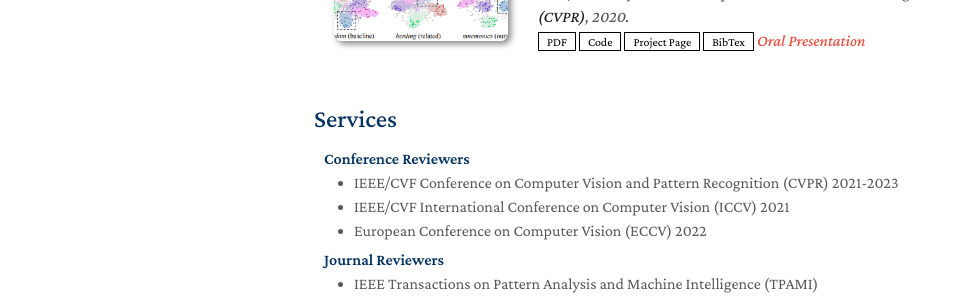
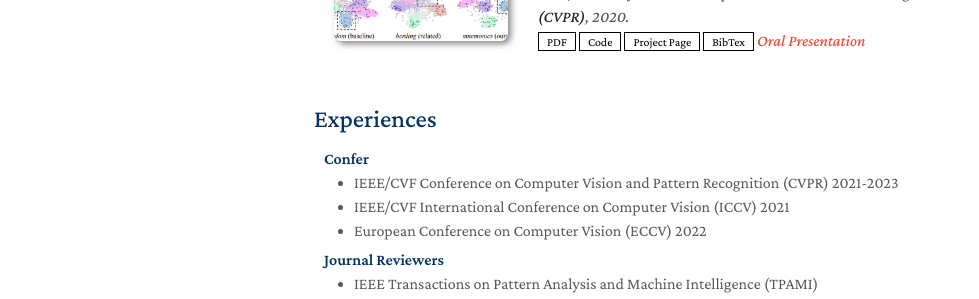
Before and after one commit to torytony24/torytony24.github.io, a Jekyll site: the page built from index.md, in a window 1280 px wide and 1172 px high. Shown: the part 758-1057 px from the top of the window, without its empty margins (156-1135 px from the left). Built offline with Jekyll 4.4.1, drawn with Linux system fonts in a browser that asks for light colours; a style sheet for code colours, icons or effects is not loaded; our own code applies the rules of GitHub Pages for plain Markdown files.

Commit message:
services.md update

```diff
--- a/_includes/services.md
+++ b/_includes/services.md
@@ -1,6 +1,6 @@
-## Services
+## Experiences
 
-<h4 style="margin:0 10px 0;">Conference Reviewers</h4>
+<h4 style="margin:0 10px 0;">Confer</h4>
 
 <ul style="margin:0 0 5px;">
   <li><a href="http://cvpr2023.thecvf.com/"><autocolor>IEEE/CVF Conference on Computer Vision and Pattern Recognition (CVPR) 2021-2023</autocolor></a></li>
```
